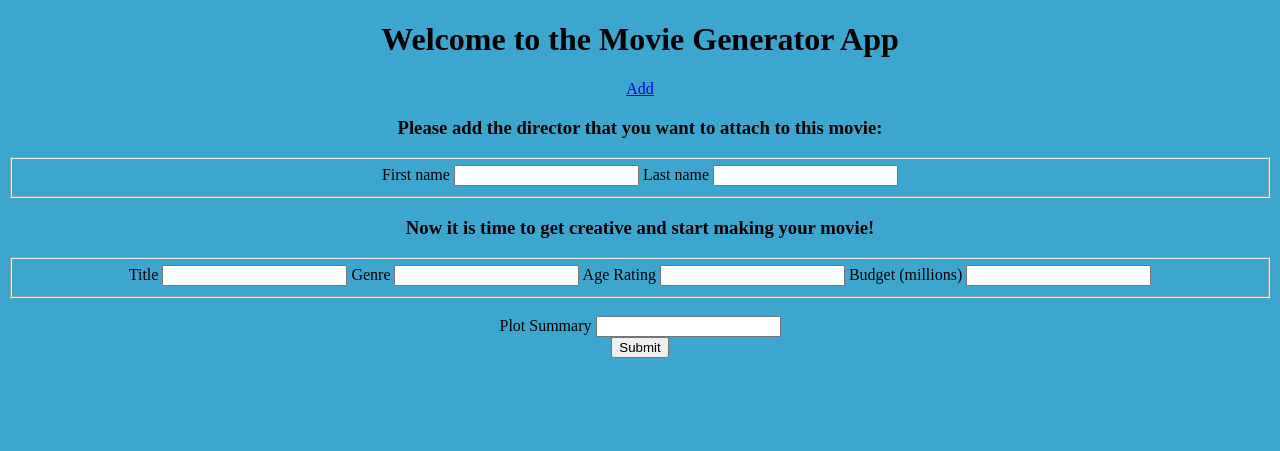
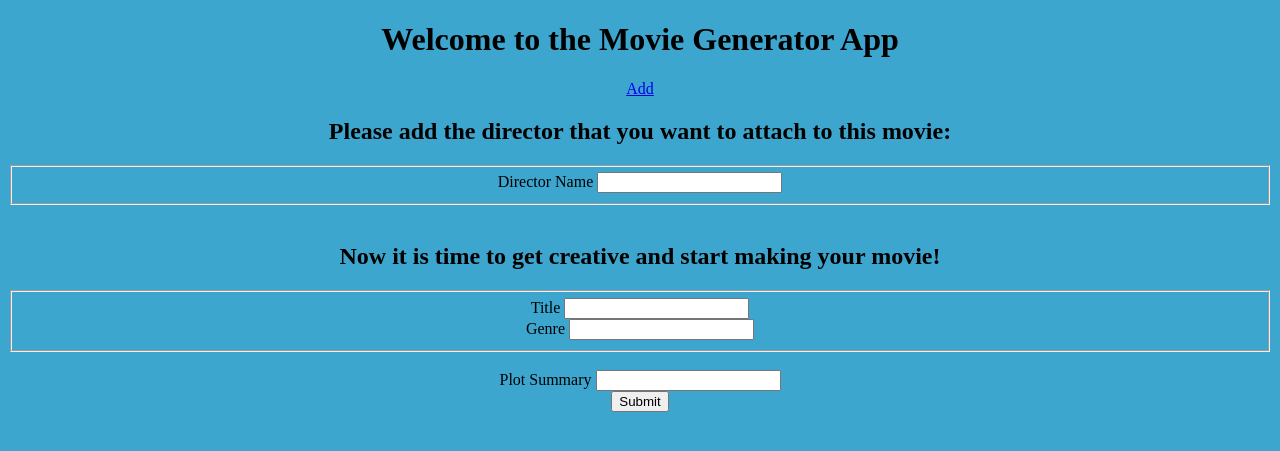
Before and after one commit to kylelamberton1/M-G-A, a Flask app: page /add in a window 1280 px wide. Shown: the top 451 px of the page. Run offline with Flask 2, Linux system fonts and the light colour scheme.

Commit message:
MGA-2 #Worknig on getting a finished app and save the table problem for then

```diff
--- a/application/forms.py
+++ b/application/forms.py
@@ -1,14 +1,11 @@
 from flask_wtf import FlaskForm
-from wtforms import StringField, SubmitField, IntegerField, DecimalField
+from wtforms import StringField, SubmitField
 from wtforms.validators import DataRequired, Length, ValidationError
 
 class AddForm(FlaskForm):
-    first_name = StringField('First name', validators=[DataRequired(), Length(min=2,max=20)])
-    last_name = StringField('Last name', validators=[DataRequired(), Length(min=2,max=30)])
+    director_name = StringField('Director Name', validators=[DataRequired(), Length(min=2,max=60)])
     title = StringField('Title', validators=[DataRequired(), Length(min=1,max=100)])
     genre = StringField('Genre', validators=[DataRequired(), Length(min=2,max=25)])
-    age_rating = IntegerField('Age Rating', validators=[DataRequired(), Length(min=1,max=2)])
-    budget_in_millions = DecimalField('Budget (millions)', validators=[DataRequired(), Length(min=1,max=9)])
     plot_summary = StringField('Plot Summary', validators=[DataRequired(), Length(min=1,max=1000)])
     submit = SubmitField('Submit')
 
--- a/application/routes.py
+++ b/application/routes.py
@@ -1,19 +1,20 @@
 from application import app, db
-from application.models import Director, Movie
+from application.models import Movie
 from application.forms import AddForm
-from flask import render_template
+from flask import render_template, redirect,url_for
 
 @app.route('/add', methods=['GET', 'POST'])
 def add():
     addform = AddForm()
     if addform.validate_on_submit():
-        name = Director, Movie(first_name=addform.first_name.data, last_name=addform.last_name.data)
+        name = Movie(director_name=addform.director_name.data, title=addform.title.data, genre=addform.genre.data, plot_summary=addform.plot_summary.data)
         db.session.add(name)
         db.session.commit()
+        return redirect(url_for('read'))
     return render_template('add.html', form=addform)
 
 @app.route('/', methods=['GET'])
 @app.route('/read', methods=['GET'])
 def read():
-    read = Director, Movie.query.all()
-    return render_template('read.html', read=read)
+    reads = Movie.query.all()
+    return render_template('read.html', reads=reads)
--- a/application/templates/add.html
+++ b/application/templates/add.html
@@ -1,30 +1,22 @@
 {% extends 'main.html' %}
 {% block MGA %}
-<h3>Please add the director that you want to attach to this movie:</h3>
+<h2>Please add the director that you want to attach to this movie:</h2>
 <div class='form'>
     <form method='POST' action=''>
         <fieldset class="form-field">
         {{ form.hidden_tag() }}
-        {{ form.first_name.label }}
-        {{ form.first_name }}
-        {% if form.first_name.errors %}
+        {{ form.director_name.label }}
+        {{ form.director_name }}
+        {% if form.director_name.errors %}
         <div class='error'>
-            {% for error in form.first_name.errors %}
-                <span>{{ error }}</span>
-            {% endfor %}
-        </div>
-        {% endif %}
-        {{ form.last_name.label }}
-        {{ form.last_name }}
-        {% if form.last_name.errors %}
-        <div class='error'>
-            {% for error in form.last_name.errors %}
+            {% for error in form.director_name.errors %}
                 <span>{{ error }}</span>
             {% endfor %}
         </div>
         {% endif %}
         </fieldset>
-        <h3>Now it is time to get creative and start making your movie!</h3>
+        <br>
+        <h2>Now it is time to get creative and start making your movie!</h2>
         <fieldset class="form-field">
         {{ form.title.label }}
         {{ form.title}}
@@ -35,29 +27,12 @@
             {% endfor %}
         </div>
         {% endif %}
+        <br>
         {{ form.genre.label }}
         {{ form.genre }}
         {% if form.genre.errors %}
         <div class='error'>
             {% for error in form.genre.errors %}
-                <span>{{ error }}</span>
-            {% endfor %}
-        </div>
-        {% endif %}
-        {{ form.age_rating.label }}
-        {{ form.age_rating }}
-        {% if form.age_rating.errors %}
-        <div class='error'>
-            {% for error in form.age_rating.errors %}
-                <span>{{ error }}</span>
-            {% endfor %}
-        </div>
-        {% endif %}
-        {{ form.budget_in_millions.label }}
-        {{ form.budget_in_millions }}
-        {% if form.budget_in_millions.errors %}
-        <div class='error'>
-            {% for error in form.budget_in_millions.errors %}
                 <span>{{ error }}</span>
             {% endfor %}
         </div>
--- a/create.py
+++ b/create.py
@@ -1,5 +1,5 @@
 from application import db
-from application.models import Director
+from application.models import Movie
 
 db.drop_all()
 db.create_all()
```
Also changed, not shown: application/models.py (+2 -9 lines), application/templates/read.html (+12 -3 lines), application/data.db.
